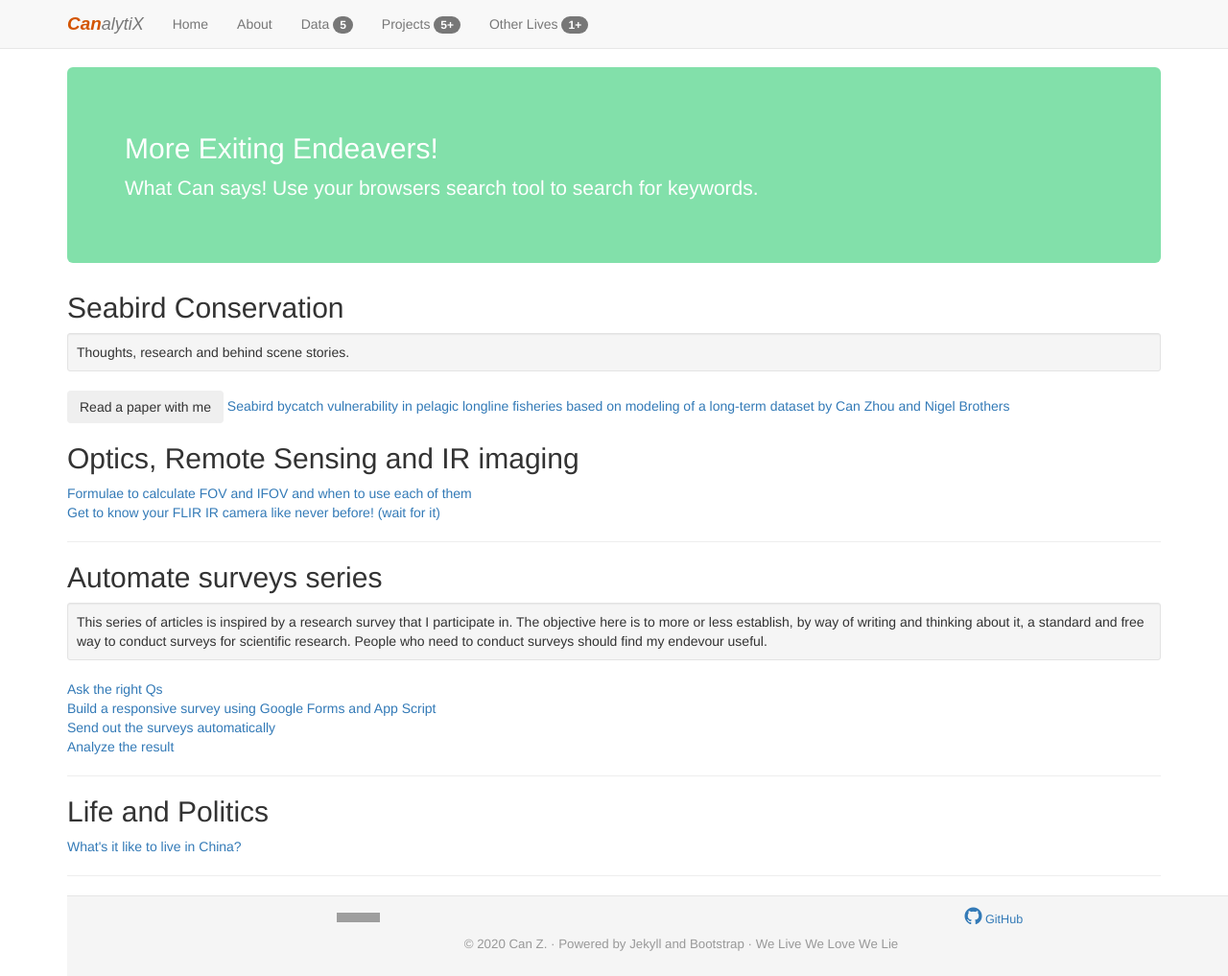
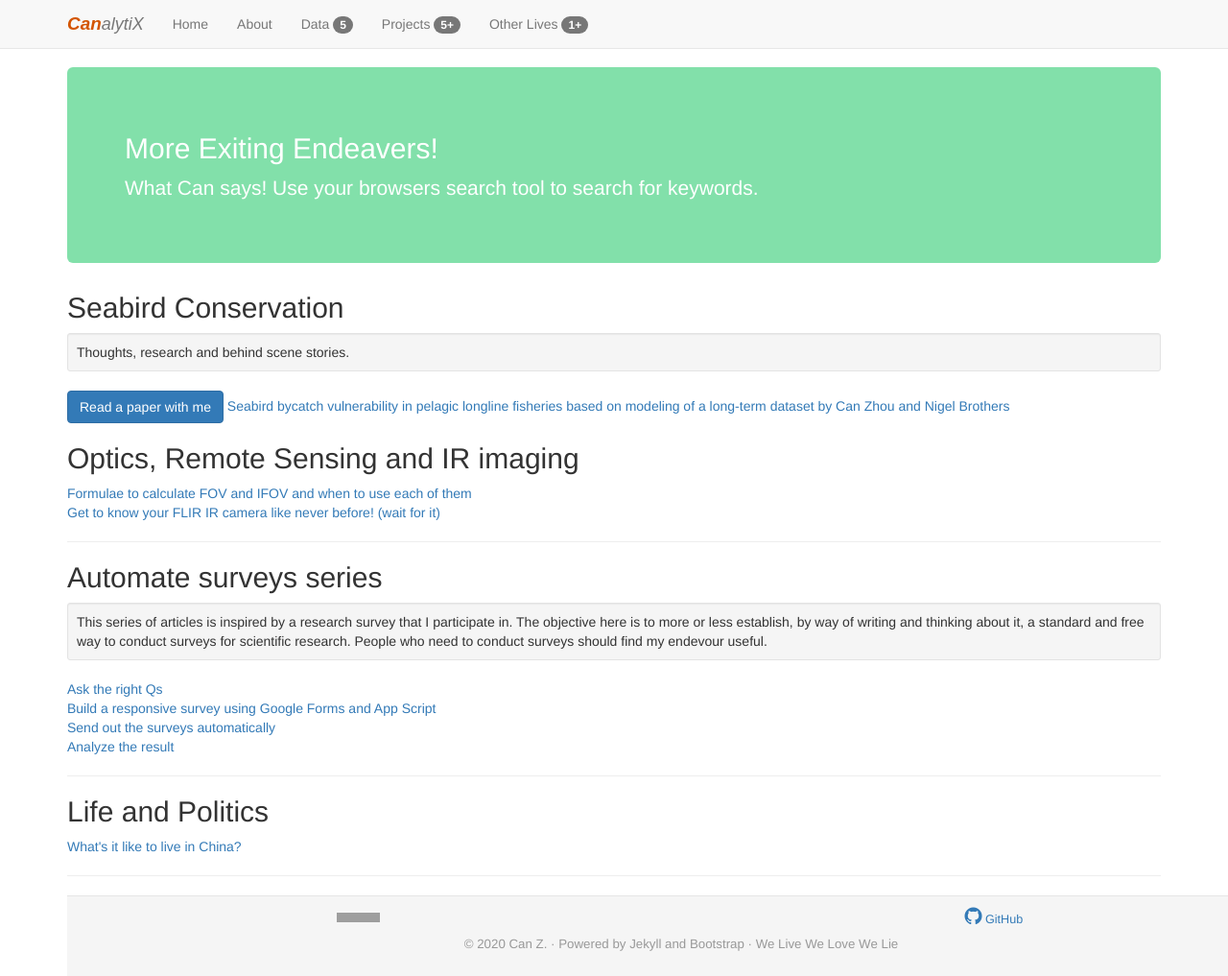
Before and after one commit to HVoltBb/HVoltBb.github.io, a Jekyll site: the page built from random/index.html, in a window 1280 px wide and 1017 px high. Shown: the whole window at 96% size. Built offline with Jekyll 4.4.1, drawn with Linux system fonts in a browser that asks for light colours; comment, search, counter and statistics services are not loaded; grey boxes are pictures that could not be loaded.

Commit message:
Update index.html

```diff
--- a/random/index.html
+++ b/random/index.html
@@ -17,7 +17,7 @@
 	Thoughts, research and behind scene stories.
 </div>
 <div class='blog-post'>
-	<button type='button' class="btn btn-outline-success">Read a paper with me</button>
+	<button type='button' class="btn btn-primary">Read a paper with me</button>
 	<a href="./posts/birdbycatch_paper2021.html">Seabird bycatch vulnerability in pelagic longline fisheries based on modeling of a long-term dataset by Can Zhou and Nigel Brothers</a>
 
 <!--- optics --->
```
